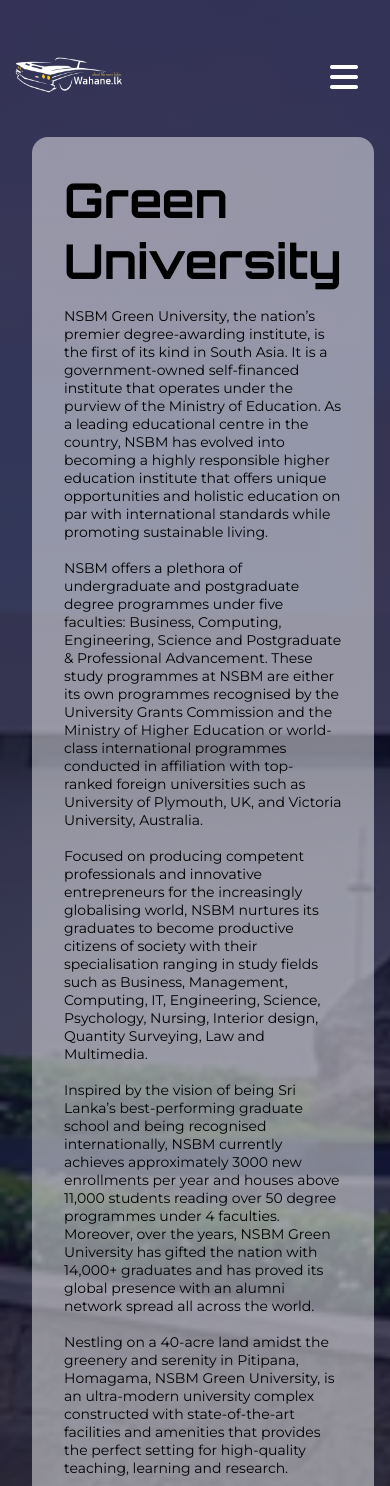
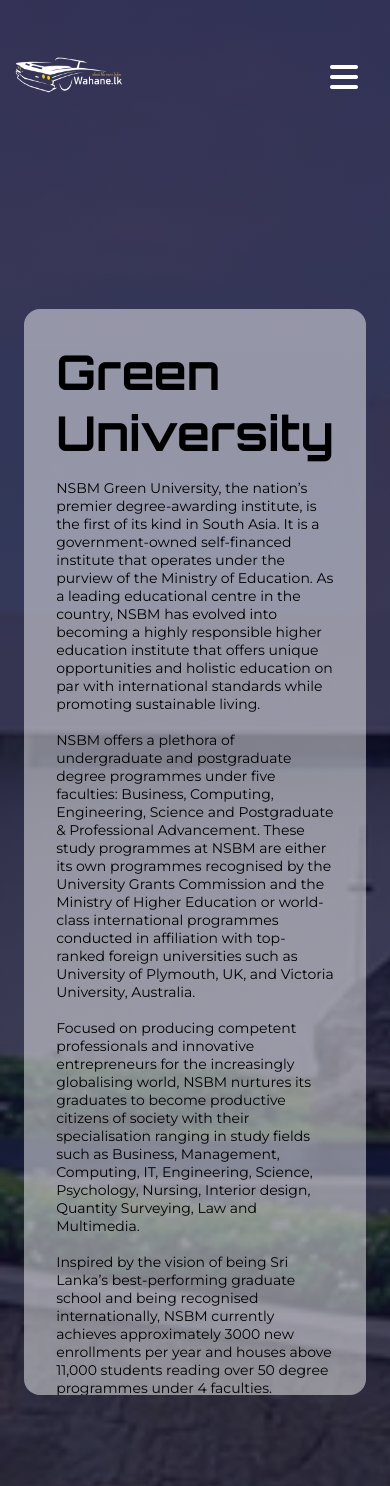
Before and after one commit to chalindashyamal/Wahane.lk, a PHP site: page /university.html in a window 390 px wide. Shown: the top 1486 px of the page. Run offline with PHP 8.4, Linux system fonts and the light colour scheme.

Commit message:
made uni page responsive

```diff
--- a/about us.html
+++ b/about us.html
@@ -8,13 +8,15 @@
         <link rel="stylesheet" href="about us.css" />
         <link
             href="https://fonts.googleapis.com/css2?family=Orbitron:wght@700&display=swap"
-            rel="stylesheet" />
+            rel="stylesheet"
+        />
         <link
             rel="stylesheet"
             href="https://cdnjs.cloudflare.com/ajax/libs/font-awesome/6.2.1/css/all.min.css"
             integrity="sha512-MV7K8+y+gLIBoVD59lQIYicR65iaqukzvf/nwasF0nqhPay5w/9lJmVM2hMDcnK1OnMGCdVK+iQrJ7lzPJQd1w=="
             crossorigin="anonymous"
-            referrerpolicy="no-referrer" />
+            referrerpolicy="no-referrer"
+        />
         <title>About Us</title>
     </head>
     <body>
--- a/university.css
+++ b/university.css
@@ -56,3 +56,8 @@ p {
     font-family: "Montserrat", sans-serif;
     font-size: 14px;
 }
+
+.card {
+    overflow-y: auto;
+    height: 60%;
+}
```
Also changed, not shown: about us.css (+0 -15 lines).
